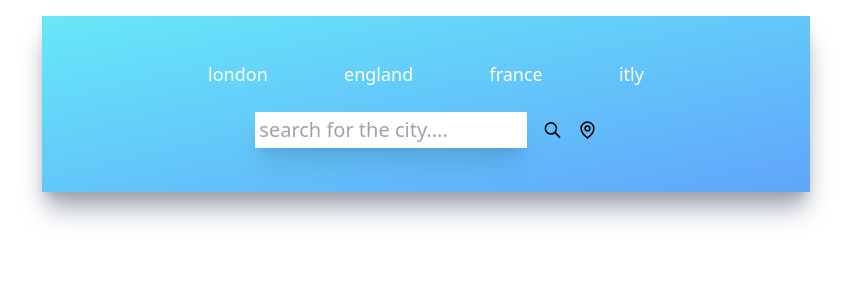
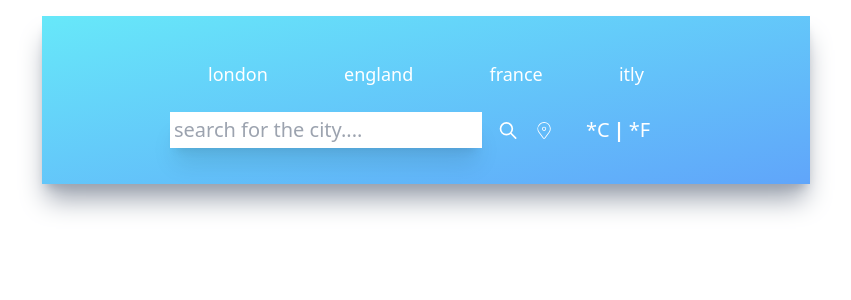
Before and after one commit to Naincyk01/Weather-App, a React (Create React App) app: page / in a window 1280 px wide. Shown: the top 300 px of the page, without its empty margins (214-1065 px from the left). Built offline with nearby package versions, Linux system fonts and the light colour scheme.

Commit message:
Addition of extra feature to header part

```diff
--- a/src/components/Inputs.js
+++ b/src/components/Inputs.js
@@ -1,20 +1,33 @@
-import React from 'react'
+import React from "react";
 import { HiOutlineSearch } from "react-icons/hi";
-import { GrLocation } from "react-icons/gr";
+import { CiLocationOn } from "react-icons/ci";
 const Inputs = () => {
   return (
-    <div className='flex flex-row justify-center my-6'>
-      <div className='flex flex-row w-2/3 items-center justify-center space-x-4'>
+    <div className="flex flex-row justify-center my-4">
+      <div className="flex flex-row w-3/4 items-center justify-center space-x-4">
         <input
-        type='text'
-         placeholder='Search for the city....'
-          className='text-xl font-light p-1 w-full shadow-xl focus:outline-none capitalize placeholder:lowercase'/>
+          type="text"
+          placeholder="Search for the city...."
+          className="text-xl font-light p-1 w-full shadow-xl focus:outline-none capitalize placeholder:lowercase"
+        />
 
-       <HiOutlineSearch/>
-       <GrLocation/>
+        <HiOutlineSearch
+          size={25}
+          className="text-white cursor-pointer transition ease-out hover:scale-125 "
+        />
+        <CiLocationOn
+          size={25}
+          className="text-white cursor-pointer transition ease-out hover:scale-125 "
+        />
+      </div>
+
+      <div className="flex flex-row w-1/4 items-center justify-center">
+        <button name="metric" className="text-xl text-white font-light">*C</button>
+        <p className="text-xl text-white mx-1">|</p>
+        <button name="imperial" className="text-xl text-white font-light">*F</button>
       </div>
     </div>
-  )
-}
+  );
+};
 
-export default Inputs
+export default Inputs;
```
